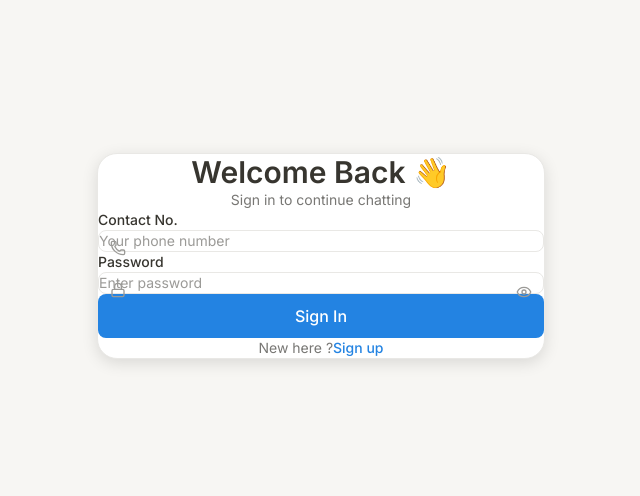
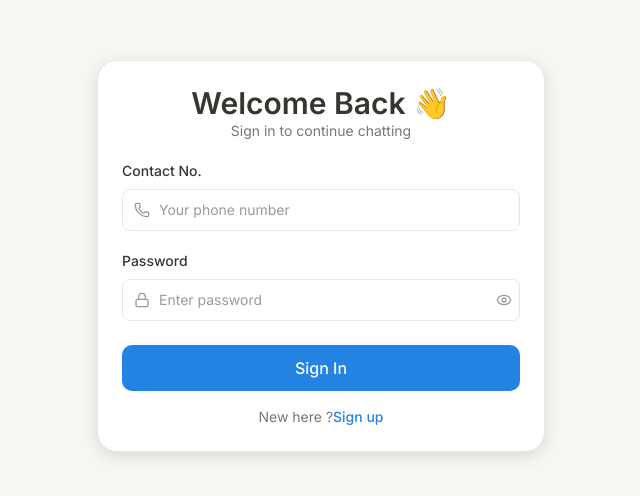
Before and after one commit to I-Pranjal/chatapp-frontend, a React app: page /login in a window 1280 px wide. Shown: the part 144-640 px from the top of the page, without its empty margins (319-959 px from the left). Built offline with nearby package versions, Linux system fonts and the light colour scheme; the HTML template or start-up script is replaced by a standard one.

Commit message:
Changes to login page UI

```diff
--- a/src/pages/login.jsx
+++ b/src/pages/login.jsx
@@ -70,19 +70,20 @@ export default function AuthPage() {
 
   return (
     <div
-      className="min-h-screen flex items-center justify-center px-4"
+      className="min-h-screen w-screen flex items-center justify-center"
       style={{
-        width: "100vw",
         background: "#f7f6f3",
-        fontFamily: "'Inter', -apple-system, BlinkMacSystemFont, 'Segoe UI', sans-serif"
+        fontFamily: "'Inter', -apple-system, BlinkMacSystemFont, 'Segoe UI', sans-serif",
+        padding: "24px"
       }}
     >
       <div
-        className="w-full max-w-md bg-white p-8"
+        className="w-full max-w-md bg-white"
         style={{
           borderRadius: "20px",
           boxShadow: "0 4px 16px rgba(0, 0, 0, 0.12)",
-          border: "1px solid #e9e8e5"
+          border: "1px solid #e9e8e5",
+          padding: "24px 24px"
         }}
       >
         <h2
@@ -92,8 +93,8 @@ export default function AuthPage() {
           {isLogin ? "Welcome Back 👋" : "Create Account 🚀"}
         </h2>
         <p
-          className="text-center text-sm mb-8"
-          style={{ color: "#787774" }}
+          className="text-center text-sm"
+          style={{ color: "#787774", marginBottom: "20px" }}
         >
           {isLogin
             ? "Sign in to continue chatting"
@@ -113,31 +114,35 @@ export default function AuthPage() {
           </div>
         )}
 
-        <form onSubmit={handleSubmit} noValidate>
+        <form onSubmit={handleSubmit} noValidate style={{ display: "grid", gap: "14px" }}>
           {/* Name (Sign Up Only) */}
           {!isLogin && (
-            <div className="mb-4 relative">
+            <div className="relative" style={{ marginBottom: "6px" }}>
               <label
                 htmlFor="name"
-                className="block text-sm font-medium mb-1"
-                style={{ color: "#37352f" }}
+                className="block text-sm font-medium"
+                style={{ color: "#37352f", marginBottom: "8px" }}
               >
                 Name
               </label>
               <div className="relative">
                 <User
-                  className="absolute left-3 top-2.5 w-4 h-4"
-                  style={{ color: "#9b9a97" }}
+                  className="absolute w-4 h-4"
+                  style={{ color: "#9b9a97", left: "12px", top: "50%", transform: "translateY(-50%)" }}
                 />
                 <input
                   id="name"
-                  className="block w-full pl-9 pr-3 py-2 text-sm"
+                  className="block w-full text-sm"
                   style={{
                     background: "#ffffff",
                     color: "#37352f",
                     border: "1px solid #e9e8e5",
                     borderRadius: "8px",
-                    transition: "all 0.15s"
+                    transition: "all 0.15s",
+                    paddingLeft: "36px",
+                    paddingRight: "14px",
+                    paddingTop: "10px",
+                    paddingBottom: "10px"
                   }}
                   value={name}
                   onChange={(e) => setName(e.target.value)}
@@ -153,28 +158,32 @@ export default function AuthPage() {
           )}
 
           {/* Contact */}
-          <div className="mb-4 relative">
+          <div className="relative" style={{ marginBottom: "6px" }}>
             <label
               htmlFor="contact"
-              className="block text-sm font-medium mb-1"
-              style={{ color: "#37352f" }}
+              className="block text-sm font-medium"
+              style={{ color: "#37352f", marginBottom: "8px" }}
             >
               Contact No.
             </label>
             <div className="relative">
               <Phone
-                className="absolute left-3 top-2.5 w-4 h-4"
-                style={{ color: "#9b9a97" }}
+                className="absolute w-4 h-4"
+                style={{ color: "#9b9a97", left: "12px", top: "50%", transform: "translateY(-50%)" }}
               />
               <input
                 id="contact"
-                className="block w-full pl-9 pr-3 py-2 text-sm"
+                className="block w-full text-sm"
                 style={{
                   background: "#ffffff",
                   color: "#37352f",
                   border: "1px solid #e9e8e5",
                   borderRadius: "8px",
-                  transition: "all 0.15s"
+                  transition: "all 0.15s",
+                  paddingLeft: "36px",
+                  paddingRight: "14px",
+                  paddingTop: "10px",
+                  paddingBottom: "10px"
                 }}
                 value={contact}
                 onChange={(e) =>
@@ -192,29 +201,33 @@ export default function AuthPage() {
           </div>
 
           {/* Password */}
-          <div className="mb-6 relative">
+          <div className="relative" style={{ marginBottom: "10px" }}>
             <label
               htmlFor="password"
-              className="block text-sm font-medium mb-1"
-              style={{ color: "#37352f" }}
+              className="block text-sm font-medium"
+              style={{ color: "#37352f", marginBottom: "8px" }}
             >
               Password
             </label>
             <div className="relative">
               <Lock
-                className="absolute left-3 top-2.5 w-4 h-4"
-                style={{ color: "#9b9a97" }}
+                className="absolute w-4 h-4"
+                style={{ color: "#9b9a97", left: "12px", top: "50%", transform: "translateY(-50%)" }}
               />
               <input
                 id="password"
                 type={showPassword ? "text" : "password"}
-                className="block w-full pl-9 pr-10 py-2 text-sm"
+                className="block w-full text-sm"
                 style={{
                   background: "#ffffff",
                   color: "#37352f",
                   border: "1px solid #e9e8e5",
                   borderRadius: "8px",
-                  transition: "all 0.15s"
+                  transition: "all 0.15s",
+                  paddingLeft: "36px",
+                  paddingRight: "40px",
+                  paddingTop: "10px",
+                  paddingBottom: "10px"
                 }}
                 value={password}
                 onChange={(e) => setPassword(e.target.value)}
@@ -224,8 +237,8 @@ export default function AuthPage() {
               />
               <Eye
                 onClick={() => setShowPassword((s) => !s)}
-                className="w-4 h-4 absolute right-3 top-3 cursor-pointer"
-                style={{ color: "#9b9a97" }}
+                className="w-4 h-4 absolute cursor-pointer"
+                style={{ color: "#9b9a97", right: "8px", top: "50%", transform: "translateY(-50%)" }}
                 onMouseEnter={(e) => e.target.style.color = "#37352f"}
                 onMouseLeave={(e) => e.target.style.color = "#9b9a97"}
               />
@@ -239,12 +252,14 @@ export default function AuthPage() {
           <button
             type="submit"
             disabled={loading}
-            className="w-full py-2 font-semibold text-white transition-all duration-200"
+            className="w-full font-semibold text-white"
             style={{
               background: loading ? "rgba(35, 131, 226, 0.5)" : "#2383e2",
-              borderRadius: "8px",
+              borderRadius: "10px",
               border: "none",
-              cursor: loading ? "not-allowed" : "pointer"
+              cursor: loading ? "not-allowed" : "pointer",
+              padding: "11px 14px",
+              transition: "background .15s ease"
             }}
             onMouseEnter={(e) => !loading && (e.target.style.background = "#1a6ec4")}
             onMouseLeave={(e) => !loading && (e.target.style.background = "#2383e2")}
@@ -261,8 +276,8 @@ export default function AuthPage() {
 
         {/* Switch Mode */}
         <p
-          className="text-center text-sm mt-6 flex items-center justify-center"
-          style={{ color: "#787774" }}
+          className="text-center text-sm flex items-center justify-center"
+          style={{ color: "#787774", marginTop: "16px" }}
         >
           {isLogin ? "New here ? " : "Already registered ? "}{" "}
           <span
```
